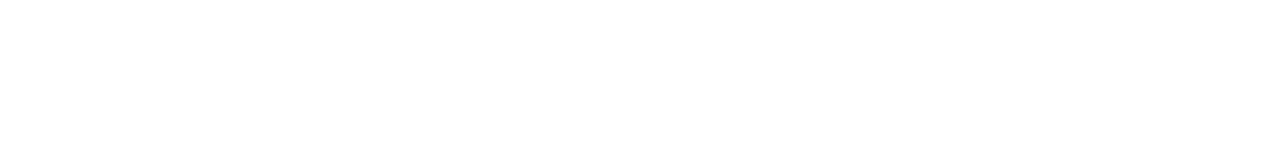
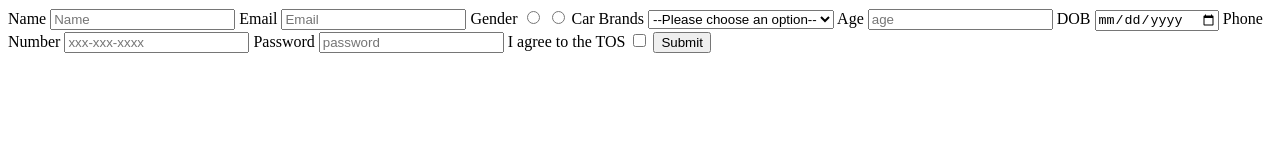
Before and after one commit to acciojob/signup-form-car-Nazrul-ai, a website: page main.html in a window 1280 px wide. Drawn offline with Linux system fonts and the light colour scheme.

Commit message:
created a submission

```diff
--- a/main.html
+++ b/main.html
@@ -10,6 +10,32 @@
 	<!-- the entire body must be written by student -->
     <script type="text/javascript" src="./script.js">
 </script>
+	<form method="post">
+		<label for="name">Name</label>
+<input type="text" id="name" placeholder="Name" required>
+		<label for="email">Email</label>
+<input type="email" id="email" placeholder="Email" required>
+
+		<label for="gender_m" for="gender_f">Gender</label>
+<input type="radio" id="gender_m" name="gender" required>
+<input type="radio" id="gender_f" name="gender" required>
+		<label for="cars">Car Brands</label>
+	<select id="cars">
+
+		<option>--Please choose an option--</option>
+	</select>
+		<label for="age">Age</label>
+<input type="number" id="age" placeholder="age" required>
+		<label for="dob">DOB</label>
+		<input type="date" id="dob" required>
+		<label for="tel">Phone Number</label>
+<input type="tel" id="tel" placeholder="xxx-xxx-xxxx" >
+		<label for="password">Password</label>
+<input type="password" id="password" placeholder="password" required>
+		<label for="submit">I agree to the TOS</label>
+<input type="checkbox" id="tos" placeholder="Name" required>
+<input type="submit" id="submit">
+	</form>
 
 </body>
 
```
